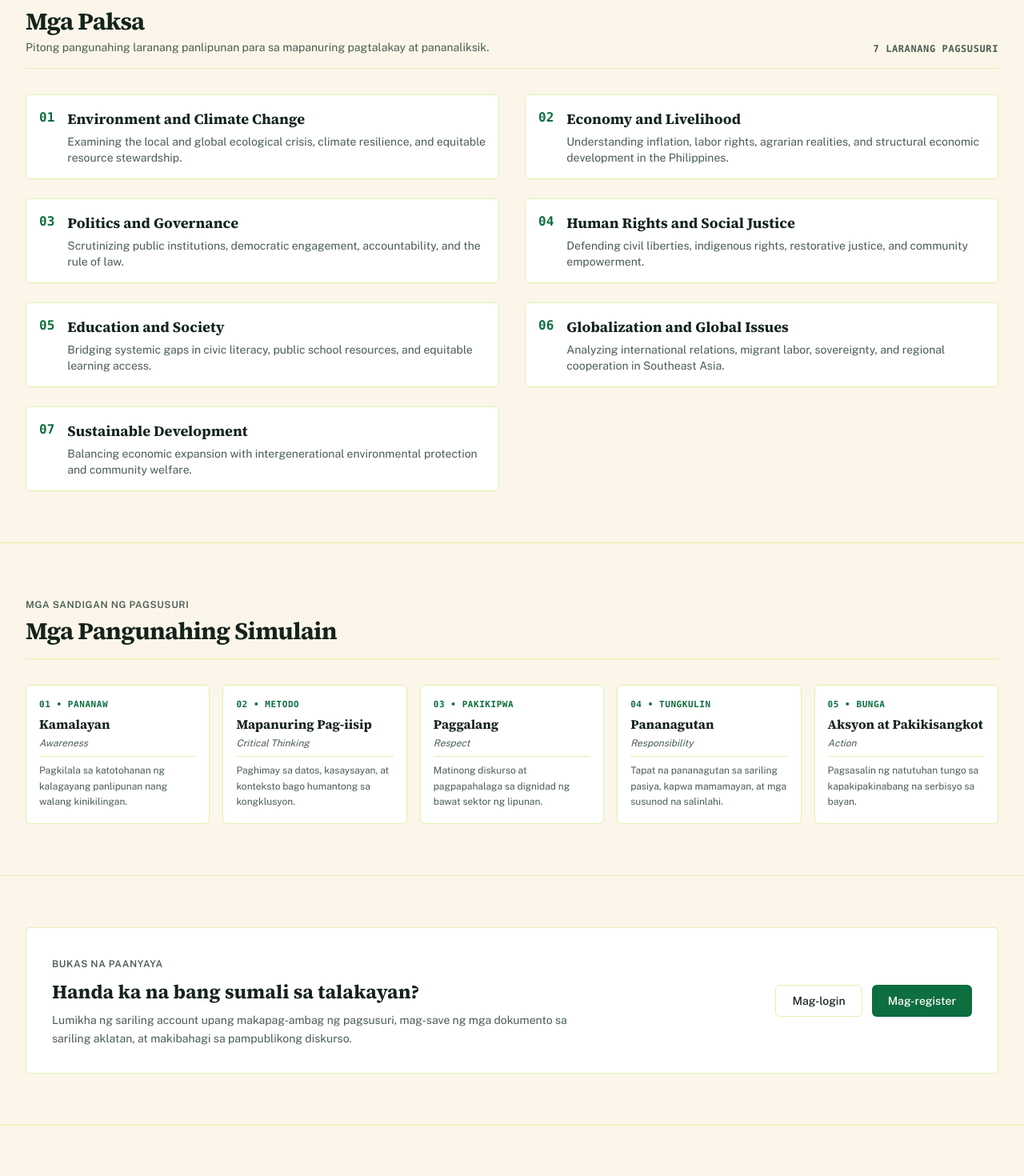
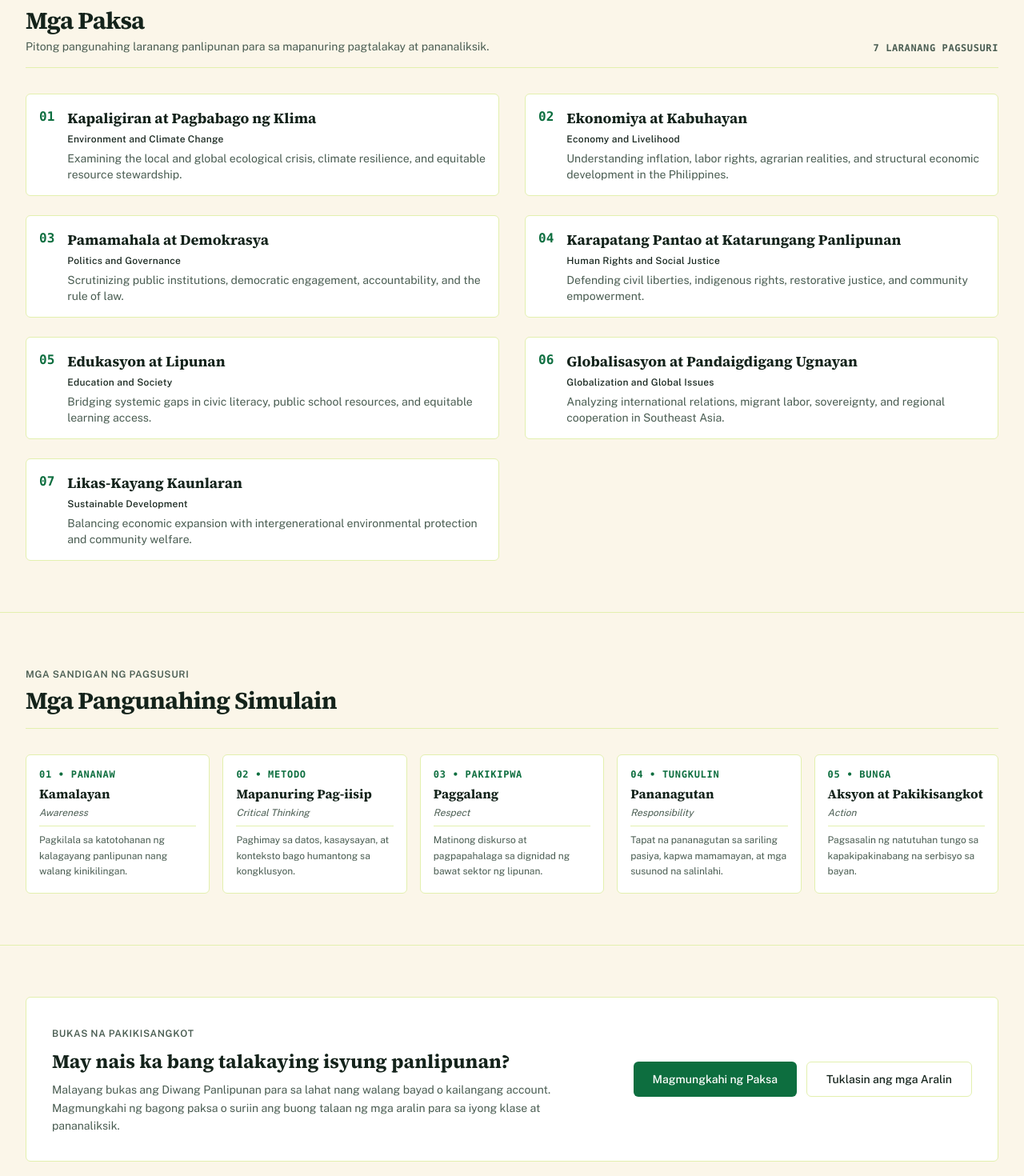
Before and after one commit to MARCAAAAARRON/diwang_panlipunan, a Next.js app: page / in a window 1280 px wide. Shown: the part 700-2170 px from the top of the page at 80% size. Built offline with nearby package versions, Linux system fonts and the light colour scheme.

Commit message:
fix(landing): polish bilingual topic cards, 3px callout border, and civic engagement CTAs

```diff
--- a/src/app/page.tsx
+++ b/src/app/page.tsx
@@ -7,43 +7,50 @@ export default function LandingPage() {
   const topics = [
     {
       num: "01",
-      title: "Environment and Climate Change",
+      titleFil: "Kapaligiran at Pagbabago ng Klima",
+      titleEn: "Environment and Climate Change",
       desc: "Examining the local and global ecological crisis, climate resilience, and equitable resource stewardship.",
       slug: "kapaligiran",
     },
     {
       num: "02",
-      title: "Economy and Livelihood",
+      titleFil: "Ekonomiya at Kabuhayan",
+      titleEn: "Economy and Livelihood",
       desc: "Understanding inflation, labor rights, agrarian realities, and structural economic development in the Philippines.",
       slug: "ekonomiya",
     },
     {
       num: "03",
-      title: "Politics and Governance",
+      titleFil: "Pamamahala at Demokrasya",
+      titleEn: "Politics and Governance",
       desc: "Scrutinizing public institutions, democratic engagement, accountability, and the rule of law.",
       slug: "pamahalaan",
     },
     {
       num: "04",
-      title: "Human Rights and Social Justice",
+      titleFil: "Karapatang Pantao at Katarungang Panlipunan",
+      titleEn: "Human Rights and Social Justice",
       desc: "Defending civil liberties, indigenous rights, restorative justice, and community empowerment.",
       slug: "karapatang-pantao",
     },
     {
       num: "05",
-      title: "Education and Society",
+      titleFil: "Edukasyon at Lipunan",
+      titleEn: "Education and Society",
       desc: "Bridging systemic gaps in civic literacy, public school resources, and equitable learning access.",
       slug: "edukasyon",
     },
     {
       num: "06",
-      title: "Globalization and Global Issues",
+      titleFil: "Globalisasyon at Pandaigdigang Ugnayan",
+      titleEn: "Globalization and Global Issues",
       desc: "Analyzing international relations, migrant labor, sovereignty, and regional cooperation in Southeast Asia.",
       slug: "teknolohiya",
     },
     {
       num: "07",
-      title: "Sustainable Development",
+      titleFil: "Likas-Kayang Kaunlaran",
+      titleEn: "Sustainable Development",
       desc: "Balancing economic expansion with intergenerational environmental protection and community welfare.",
       slug: "kalusugan",
     },
@@ -125,7 +132,7 @@ export default function LandingPage() {
               </div>
 
               {/* Civic Archive Callout Card */}
-              <div className="mt-8 p-4 sm:p-5 rounded-md border border-border bg-surface border-l-4 border-l-primary-large">
+              <div className="mt-8 p-4 sm:p-5 rounded-md border border-border bg-surface border-l-[3px] border-l-primary-large">
                 <div className="flex items-start gap-3">
                   <BookOpen className="w-5 h-5 text-primary shrink-0 mt-0.5" />
                   <div className="space-y-1">
@@ -156,7 +163,7 @@ export default function LandingPage() {
                   <p className="text-xs sm:text-sm italic text-text-muted leading-snug">
                     &ldquo;Mga mag-aaral at mananaliksik sa isang bukas na talakayan ukol sa kasaysayan at lipunang Pilipino.&rdquo;
                   </p>
-                  <div className="flex items-center justify-between text-[11px] font-semibold tracking-wider text-text-muted uppercase border-t border-border pt-2">
+                  <div className="flex items-center justify-between text-xs font-semibold tracking-[0.06em] text-text-muted uppercase border-t border-border pt-2">
                     <span>DOKUMENTASYON</span>
                     <span>Lungsod Quezon, 2025</span>
                   </div>
@@ -195,10 +202,13 @@ export default function LandingPage() {
                   {topic.num}
                 </span>
                 <div className="space-y-1 min-w-0">
-                  <h3 className="font-serif text-base sm:text-lg font-bold text-text group-hover:text-primary group-hover:underline transition-colors">
-                    {topic.title}
+                  <h3 className="font-serif text-base sm:text-lg font-bold text-text group-hover:text-primary group-hover:underline transition-colors leading-snug">
+                    {topic.titleFil}
                   </h3>
-                  <p className="text-xs sm:text-sm text-text-muted leading-relaxed line-clamp-2">
+                  <p className="text-xs font-sans text-primary/80 font-medium tracking-wide">
+                    {topic.titleEn}
+                  </p>
+                  <p className="text-xs sm:text-sm text-text-muted leading-relaxed line-clamp-2 pt-0.5">
                     {topic.desc}
                   </p>
                 </div>
@@ -227,7 +237,7 @@ export default function LandingPage() {
                 className="p-4 rounded-md border border-border bg-surface space-y-2 flex flex-col justify-between"
               >
                 <div className="space-y-1">
-                  <span className="text-[11px] font-mono font-semibold uppercase tracking-wider text-primary block">
+                  <span className="text-xs font-mono font-semibold uppercase tracking-[0.06em] text-primary block">
                     {val.step}
                   </span>
                   <h3 className="font-serif text-base font-bold text-text">
@@ -246,34 +256,34 @@ export default function LandingPage() {
         </div>
       </section>
 
-      {/* 4. Bukas na Paanyaya Banner */}
+      {/* 4. Bukas na Pakikisangkot Banner */}
       <section className="py-12 md:py-16 bg-page">
         <div className="max-w-7xl mx-auto px-4 sm:px-6 lg:px-8">
           <div className="rounded-md border border-border bg-surface p-6 sm:p-8 flex flex-col lg:flex-row lg:items-center justify-between gap-6">
             <div className="space-y-2 max-w-2xl">
               <span className="text-xs font-semibold uppercase tracking-wider text-text-muted">
-                BUKAS NA PAANYAYA
+                BUKAS NA PAKIKISANGKOT
               </span>
               <h2 className="font-serif text-xl sm:text-2xl font-bold text-text">
-                Handa ka na bang sumali sa talakayan?
+                May nais ka bang talakaying isyung panlipunan?
               </h2>
               <p className="text-sm text-text-muted leading-relaxed">
-                Lumikha ng sariling account upang makapag-ambag ng pagsusuri, mag-save ng mga dokumento sa sariling aklatan, at makibahagi sa pampublikong diskurso.
+                Malayang bukas ang Diwang Panlipunan para sa lahat nang walang bayad o kailangang account. Magmungkahi ng bagong paksa o suriin ang buong talaan ng mga aralin para sa iyong klase at pananaliksik.
               </p>
             </div>
 
             <div className="flex flex-wrap items-center gap-3 shrink-0">
               <Link
-                href="/login"
-                className="inline-flex items-center justify-center h-10 px-5 rounded-md border border-border bg-surface text-text text-sm font-medium hover:border-accent hover:text-primary transition-colors"
+                href="/magmungkahi"
+                className="inline-flex items-center justify-center h-11 px-6 rounded-md bg-primary text-white text-sm font-medium hover:bg-primary-hover focus:outline-none focus:ring-2 focus:ring-primary focus:ring-offset-2 transition-colors"
               >
-                Mag-login
+                Magmungkahi ng Paksa
               </Link>
               <Link
-                href="/register"
-                className="inline-flex items-center justify-center h-10 px-5 rounded-md bg-primary text-white text-sm font-medium hover:bg-primary-hover transition-colors"
+                href="/home"
+                className="inline-flex items-center justify-center h-11 px-6 rounded-md border border-border bg-surface text-text text-sm font-medium hover:border-accent hover:text-primary focus:outline-none focus:ring-2 focus:ring-primary focus:ring-offset-2 transition-colors"
               >
-                Mag-register
+                Tuklasin ang mga Aralin
               </Link>
             </div>
           </div>
```
Also changed, not shown: .impeccable/critique/2026-10-14T23-25-01Z__src-app-page-tsx.md (added).
